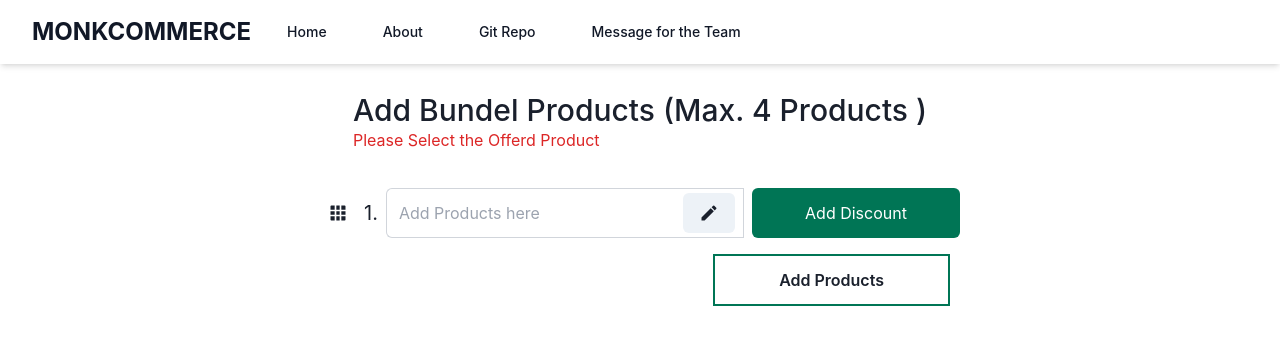
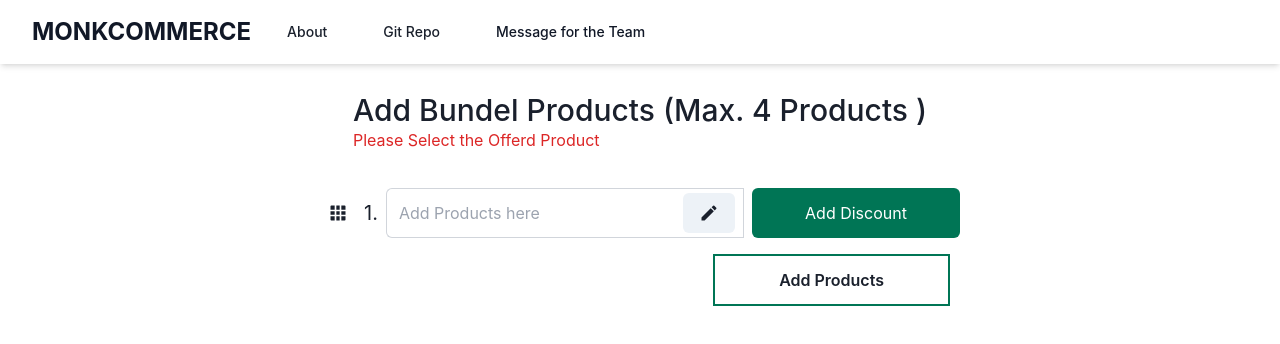
Before and after one commit to mr-Dev-Anshu/monkcommerce, a React (Create React App) app: page / in a window 1280 px wide. Shown: the top 344 px of the page. Built offline with nearby package versions, Linux system fonts and the light colour scheme.

Commit message:
production

```diff
--- a/src/components/AddProducts.jsx
+++ b/src/components/AddProducts.jsx
@@ -1,4 +1,4 @@
-import React, { useContext, useEffect, useState } from "react";
+import React, { useContext,  useState } from "react";
 import { SelectProducts } from "./SelectProducts";
 import { productsContext } from "../context/product.context";
 import { ImCross } from "react-icons/im";
--- a/src/components/Navbar.jsx
+++ b/src/components/Navbar.jsx
@@ -1,3 +1,4 @@
+import { Link } from "@chakra-ui/layout";
 import { useState } from "react";
 
 export const Navbar = () => {
@@ -8,29 +9,23 @@ export const Navbar = () => {
         <div className="flex justify-between h-16">
           <div className="flex items-center">
             <div className="shrink-0 flex items-center">
-              <a href="/" className="text-2xl font-bold text-gray-900">
+              <p  className="text-2xl font-bold text-gray-900">
                 MONKCOMMERCE
-              </a>
+              </p>
             </div>
             <div className="hidden md:ml-6 md:flex md:space-x-8">
-              <a
-                href="#"
-                className="text-gray-900 hover:text-gray-700 px-3 py-2 rounded-md text-sm font-medium"
-              >
-                Home
-              </a>
-              <a
+              <Link
                 href="https://www.linkedin.com/in/anshu-pandey-b08860258/"
                 className="text-gray-900 hover:text-gray-700 px-3 py-2 rounded-md text-sm font-medium"
               >
                 About
-              </a>
-              <a
+              </Link>
+              <Link
                 href="https://github.com/mr-Dev-Anshu/monkcommerce"
                 className="text-gray-900 hover:text-gray-700 px-3 py-2 rounded-md text-sm font-medium"
               >
                 Git Repo
-              </a>
+              </Link>
               <p
                 onClick={() => setToggle(!toggle)}
                 className="text-gray-900 cursor-pointer  hover:text-gray-700 px-3 py-2 rounded-md text-sm font-medium"
--- a/src/components/SelectProducts.jsx
+++ b/src/components/SelectProducts.jsx
@@ -133,7 +133,7 @@ export const SelectProducts = () => {
                         <img
                           className="w-14 h-14"
                           src={product.product_image}
-                          alt="image"
+                          alt="asdfasdf"
                         />
                       </span>
                       <span className="text-xl font-semibold">
```
